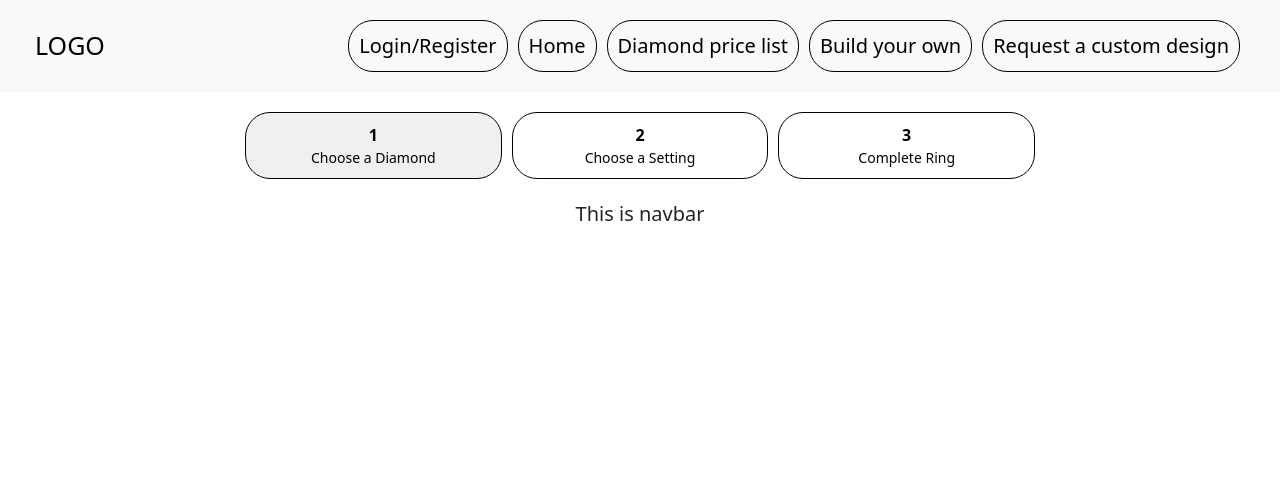
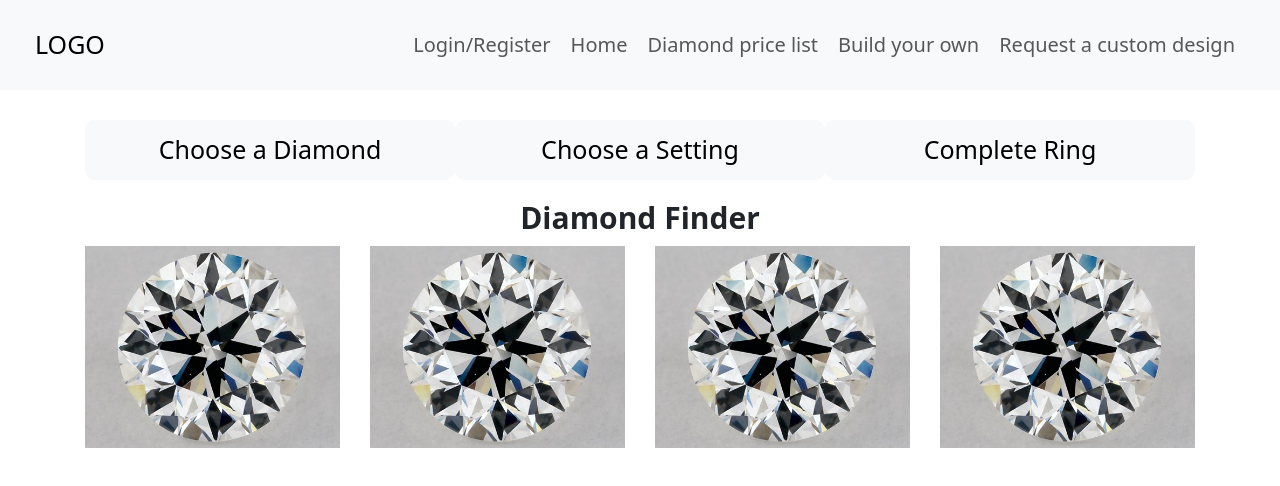
Before and after one commit to AnhNTSE183225/JPOS_FRONT, a React (Vite) app: page /build-your-own in a window 1280 px wide. Shown: the top 486 px of the page. Built offline with nearby package versions, Linux system fonts and the light colour scheme; no server answers.

Commit message:
add image design order

```diff
--- a/src/components/BuildYourOwnNav.css
+++ b/src/components/BuildYourOwnNav.css
@@ -1,4 +1,4 @@
-.build-your-own-nav {
+/* .build-your-own-nav {
     display: flex;
     flex-direction: column;
     align-items: center;
@@ -34,10 +34,6 @@
     font-weight: bold;
 }
 
-.step-label {
-    font-size: 14px;
-}
-
 .nav-link.active {
     background-color: #f0f0f0;
-}
+} */
--- a/src/components/BuildYourOwnNav.jsx
+++ b/src/components/BuildYourOwnNav.jsx
@@ -2,25 +2,57 @@ import { Link } from 'react-router-dom';
 import '../../node_modules/bootstrap/dist/css/bootstrap.min.css';
 import '../../node_modules/bootstrap/dist/js/bootstrap.bundle';
 import './BuildYourOwnNav.css'; // Create a CSS file for additional styling
+import dia1 from "../assets/Diamond1.jpg";
+import { useEffect, useState } from "react";
+import axios from 'axios';
 
 const BuildYourOwnNav = () => {
+    const [diamondPriceList, setDiamondPriceList] = useState([]);
+
+    const fetchDiamondList = async () => {
+        try {
+            const response = await axios.get('http://localhost:8080/api/diamond-prices');
+            if (response.status === 204) {
+                console.log("No data");
+            } else {
+                setDiamondPriceList(response.data);
+            }
+        } catch (error) {
+            console.log(error);
+        }
+    }
+
+    useEffect(() => {
+        fetchDiamondList();
+    }, []);
     return (
-        <div className="build-your-own-nav">
-            <div className="nav-steps">
-                <Link to="/build-your-own/choose-diamond" className="nav-link step active">
-                    <span className="step-number">1</span>
-                    <span className="step-label">Choose a Diamond</span>
-                </Link>
-                <Link to="/build-your-own/choose-setting" className="nav-link step">
-                    <span className="step-number">2</span>
-                    <span className="step-label">Choose a Setting</span>
-                </Link>
-                <Link to="/build-your-own/complete-product" className="nav-link step">
-                    <span className="step-number">3</span>
-                    <span className="step-label">Complete Ring</span>
-                </Link>
+        <div className="container mt-4">
+            <Link to="/build-your-own/choose-diamond">
+                <button type="button" className="btn btn-light btn-lg col-4">Choose a Diamond</button>
+            </Link>
+            <Link to="/build-your-own/choose-setting">
+                <button type="button" className="btn btn-light btn-lg col-4">Choose a Setting</button>
+            </Link>
+            <Link to="/build-your-own/complete-product">
+                <button type="button" className="btn btn-light btn-lg col-4">Complete Ring</button>
+            </Link>
+            <div className="text-center mt-3">
+                <h4><b>Diamond Finder</b></h4>
             </div>
-            <p>This is navbar</p>
+            <div className="row">
+                <div className="col-md-3 col-sm-6">
+                    <img src={dia1} alt="diamond" className="img-fluid" />
+                </div>
+                <div className="col-md-3 col-sm-6">
+                    <img src={dia1} alt="diamond" className="img-fluid" />
+                </div>
+                <div className="col-md-3 col-sm-6">
+                    <img src={dia1} alt="diamond" className="img-fluid" />
+                </div>
+                <div className="col-md-3 col-sm-6">
+                    <img src={dia1} alt="diamond" className="img-fluid" />
+                </div>
+            </div>
         </div>
     );
 }
```
Also changed, not shown: src/assets/Diamond1.jpg (added).
